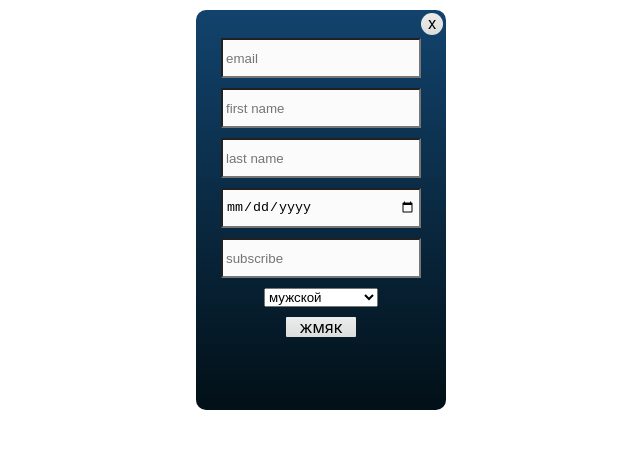
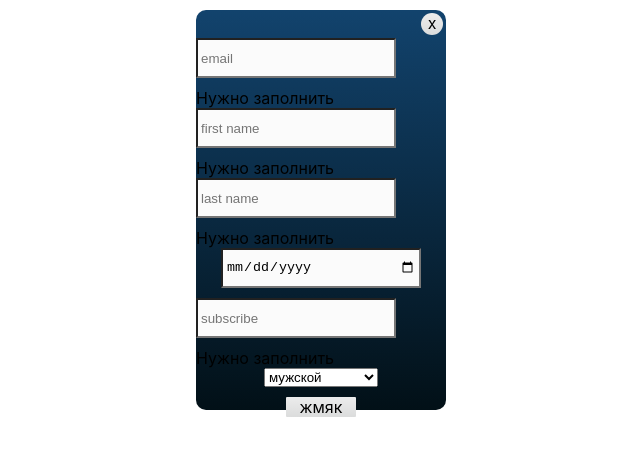
Before and after one commit to dakotalisa/my-app, a React (Create React App) app: page / in a window 1280 px wide. Shown: the top 456 px of the page, without its empty margins (319-959 px from the left). Built offline with nearby package versions, Linux system fonts and the light colour scheme.

Commit message:
validators added

```diff
--- /dev/null
+++ b/src/components/dateinput/index.js
@@ -0,0 +1,19 @@
+import React from "react";
+import './index.scss';
+
+class Dateinput extends React.Component {
+
+    render() {
+        return (
+            <div>
+                <input
+                    type="date"
+                    className="registration__input-birthday"
+                    placeholder="birthday"
+                />
+            </div>
+        )
+    }
+}
+
+export default Dateinput;
--- /dev/null
+++ b/src/components/dateinput/index.scss
@@ -0,0 +1,7 @@
+.input {
+    background: #fbfbfb;
+    width: 190px;
+    height: 30px;
+    margin-bottom: 10px;
+    padding: 3px;
+   }
--- a/src/components/index.js
+++ b/src/components/index.js
@@ -1,7 +1,7 @@
 import Input from './input';
-
-
+import Dateinput from './dateinput';
+import Subinput from './subinput';
 
 export {
-  Input
+  Input, Dateinput,Subinput
 }
--- a/src/components/input/index.js
+++ b/src/components/input/index.js
@@ -1,21 +1,34 @@
 import React from "react";
 import './index.scss';
+
+function validatorRequired(value) {
+  return value === ('' || null || undefined) ? 'Нужно заполнить' : ''
+}
 
 class Input extends React.Component {
 
   constructor(props) {
    super(props);
    this.state = { value: props.value };
+   this.handleChange = this.handleChange.bind(this);
+  }
+
+  handleChange(event) {
+    this.setState({value: event.target.value});
   }
 
   render() {
     return (
-      <input
-        type="text"
-        className="input"
-        value={this.state.value}
-        placeholder={ this.props.placeholder }
-      />
+      <div>
+        <input
+          type="text"
+          className="input"
+          value={ this.state.value }
+          placeholder={ this.props.placeholder }
+          onChange={ this.handleChange }
+        />
+        { validatorRequired(this.state.value) }
+      </div>
     )
   }
 }
--- /dev/null
+++ b/src/components/subinput/index.js
@@ -0,0 +1,36 @@
+import React from "react";
+import './index.scss';
+
+function validatorRequired(value) {
+    return value === ('' || null || undefined) ? 'Нужно заполнить' : ''
+  }
+
+class Subinput extends React.Component {
+
+    constructor(props) {
+        super(props);
+        this.state = { value: props.value };
+        this.handleChange = this.handleChange.bind(this);
+       }
+
+       handleChange(event) {
+        this.setState({value: event.target.value});
+      }
+
+    render() {
+        return (
+            <div>
+                <input
+                    type="boolean"
+                    className="registration__input-subscribe"
+                    value={ this.state.value }
+                    placeholder={ this.props.placeholder }
+                    onChange={ this.handleChange }
+                />
+                { validatorRequired(this.state.value) }
+            </div>
+        )
+    }
+}
+
+export default Subinput;
--- /dev/null
+++ b/src/components/subinput/index.scss
@@ -0,0 +1,7 @@
+.input {
+    background: #fbfbfb;
+    width: 190px;
+    height: 30px;
+    margin-bottom: 10px;
+    padding: 3px;
+   }
--- a/src/pages/registration/index.js
+++ b/src/pages/registration/index.js
@@ -1,6 +1,8 @@
 import React from 'react';
 import './index.scss';
-import {Input} from '../../components'
+import {Input} from '../../components';
+import {Dateinput} from '../../components';
+import {Subinput} from '../../components';
 
 
 class Registration extends React.Component {
@@ -11,8 +13,8 @@ class Registration extends React.Component {
         <Input placeholder="email" />
         <Input placeholder="first name" />
         <Input placeholder="last name" />
-        <input type="date" className="registration__input-birthday" placeholder="birthday"/>
-        <input type="boolean" className="registration__input-subscribe" placeholder="subscribe"/>
+        <Dateinput placeholder="birthday"/>
+        <Subinput placeholder="subscribe"/>
         <select>
             <option disabled="disabled" placeholder="gender">Выберите пол:</option>
             <option value="men">мужской</option>
@@ -24,4 +26,5 @@ class Registration extends React.Component {
   }
 }
 
+//<Dateinput placeholder="birthday" />
 export default Registration;
--- /dev/null
+++ b/src/utils/validators.js
@@ -0,0 +1,2 @@
+import React from 'react';
+import './index.scss';
```
Also changed, not shown: 1 other file (tests, documents, lock files or other folders).
